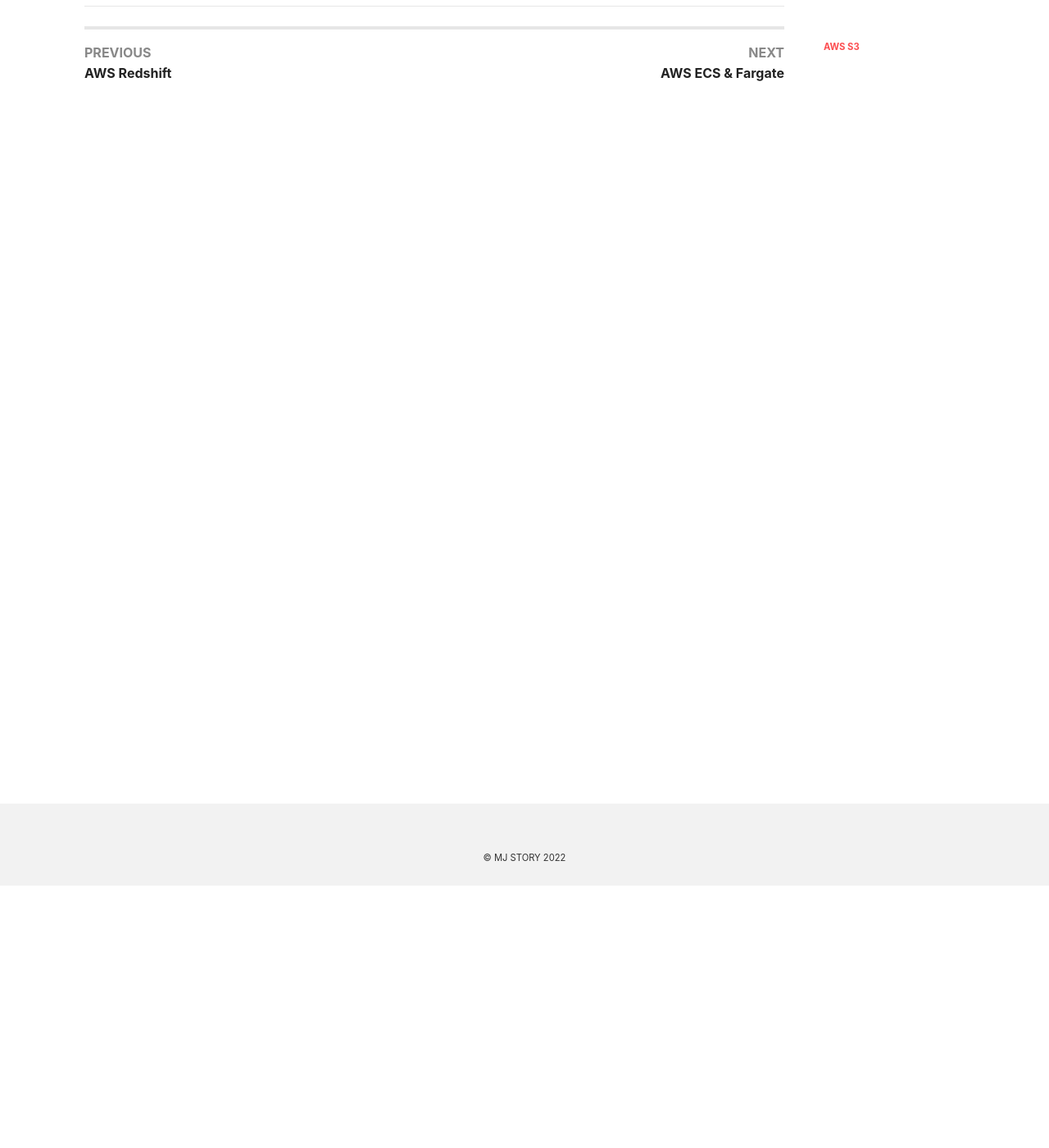
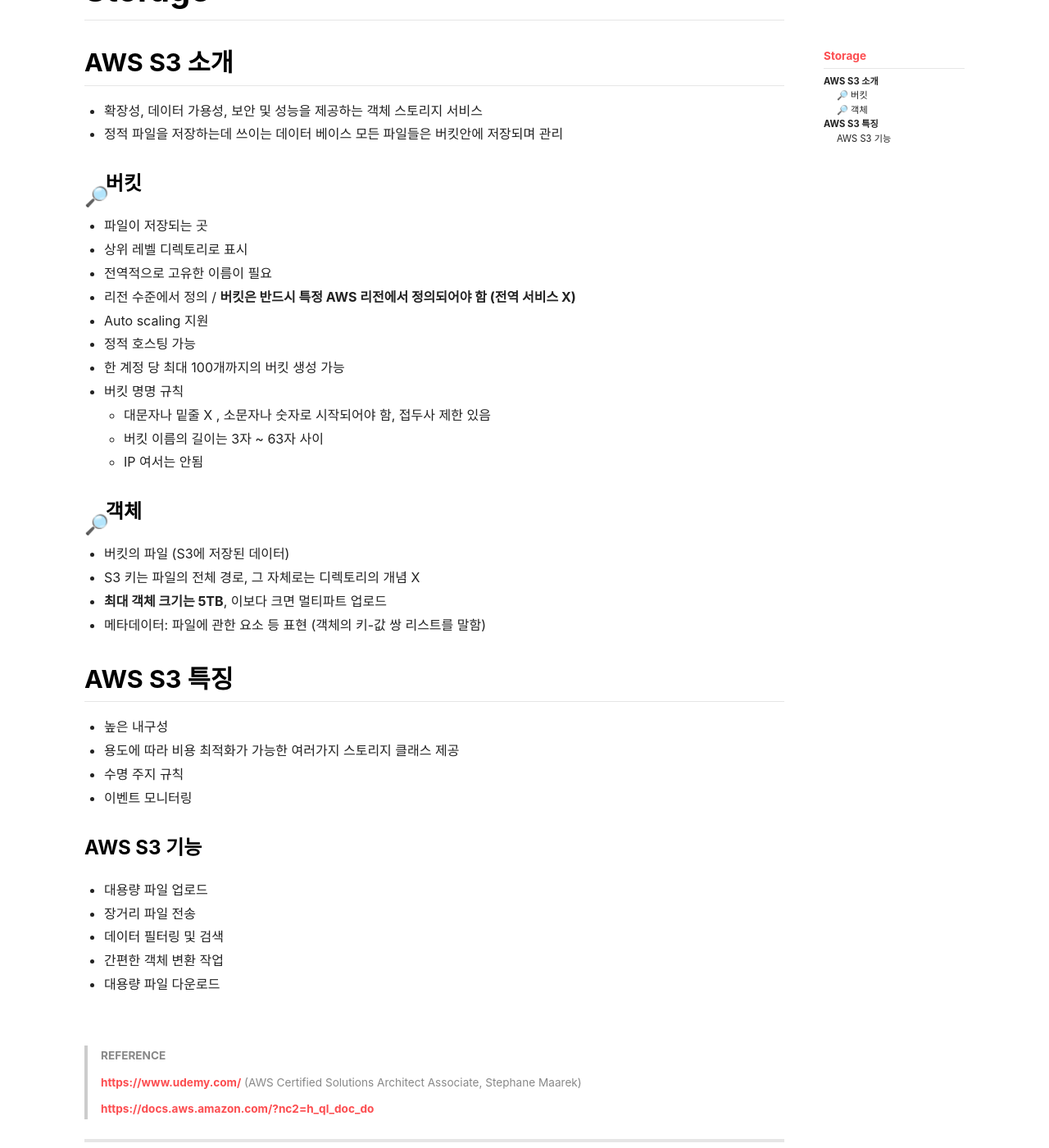
Before and after one commit to cloudnine-mj/cloudnine-mj.github.io, a Jekyll site: the page built from _posts/2023-03-26-AWS-S3.md, in a window 1280 px wide and 1400 px high, scrolled down 320 px. Shown: the whole window at 82% size. Built offline with Jekyll 4.4.1, drawn with Linux system fonts in a browser that asks for light colours; nearby versions of some CDN libraries; emoji names are drawn with the system emoji font.

Commit message:
230328 S3 포스트 수정

```diff
--- a/_posts/2023-03-26-AWS-S3.md
+++ b/_posts/2023-03-26-AWS-S3.md
@@ -5,4 +5,65 @@ excerpt: 'AWS Study 서비스 정리 - AWSKRUG Beginner Certification Study 😎
 tags: [AWS, SAA, cloud, study]
 ---
 
-## AWS S3
+
+
+# Storage
+
+
+
+## AWS S3 소개
+
+* 확장성, 데이터 가용성, 보안 및 성능을 제공하는 객체 스토리지 서비스
+* 정적 파일을 저장하는데 쓰이는 데이터 베이스 모든 파일들은 버킷안에 저장되며 관리
+
+### :mag_right: 버킷
+
+- 파일이 저장되는 곳
+- 상위 레벨 디렉토리로 표시
+- 전역적으로 고유한 이름이 필요
+- 리전 수준에서 정의 / **버킷은 반드시 특정 AWS 리전에서 정의되어야 함 (전역 서비스 X)**
+- Auto scaling 지원
+- 정적 호스팅 가능
+- 한 계정 당 최대 100개까지의 버킷 생성 가능
+- 버킷 명명 규칙
+  - 대문자나 밑줄 X , 소문자나 숫자로 시작되어야 함, 접두사 제한 있음
+  - 버킷 이름의 길이는 3자 ~ 63자 사이
+  - IP 여서는 안됨
+
+### :mag_right: 객체
+
+- 버킷의 파일 (S3에 저장된 데이터)
+- S3 키는 파일의 전체 경로, 그 자체로는 디렉토리의 개념 X
+- **최대 객체 크기는 5TB**, 이보다 크면 멀티파트 업로드
+- 메타데이터: 파일에 관한 요소 등 표현 (객체의 키-값 쌍 리스트를 말함)
+
+
+
+## AWS S3 특징
+
+* 높은 내구성
+* 용도에 따라 비용 최적화가 가능한 여러가지 스토리지 클래스 제공
+* 수명 주지 규칙
+* 이벤트 모니터링
+
+
+
+### AWS S3 기능
+
+* 대용량 파일 업로드
+* 장거리 파일 전송
+* 데이터 필터링 및 검색
+* 간편한 객체 변환 작업
+* 대용량 파일 다운로드
+
+
+
+
+
+<br/>
+
+> **REFERENCE**
+>
+> [https://www.udemy.com/](https://www.udemy.com/) (AWS Certified Solutions Architect Associate, Stephane Maarek)
+>
+> [https://docs.aws.amazon.com/?nc2=h_ql_doc_do](https://docs.aws.amazon.com/?nc2=h_ql_doc_do)
```
